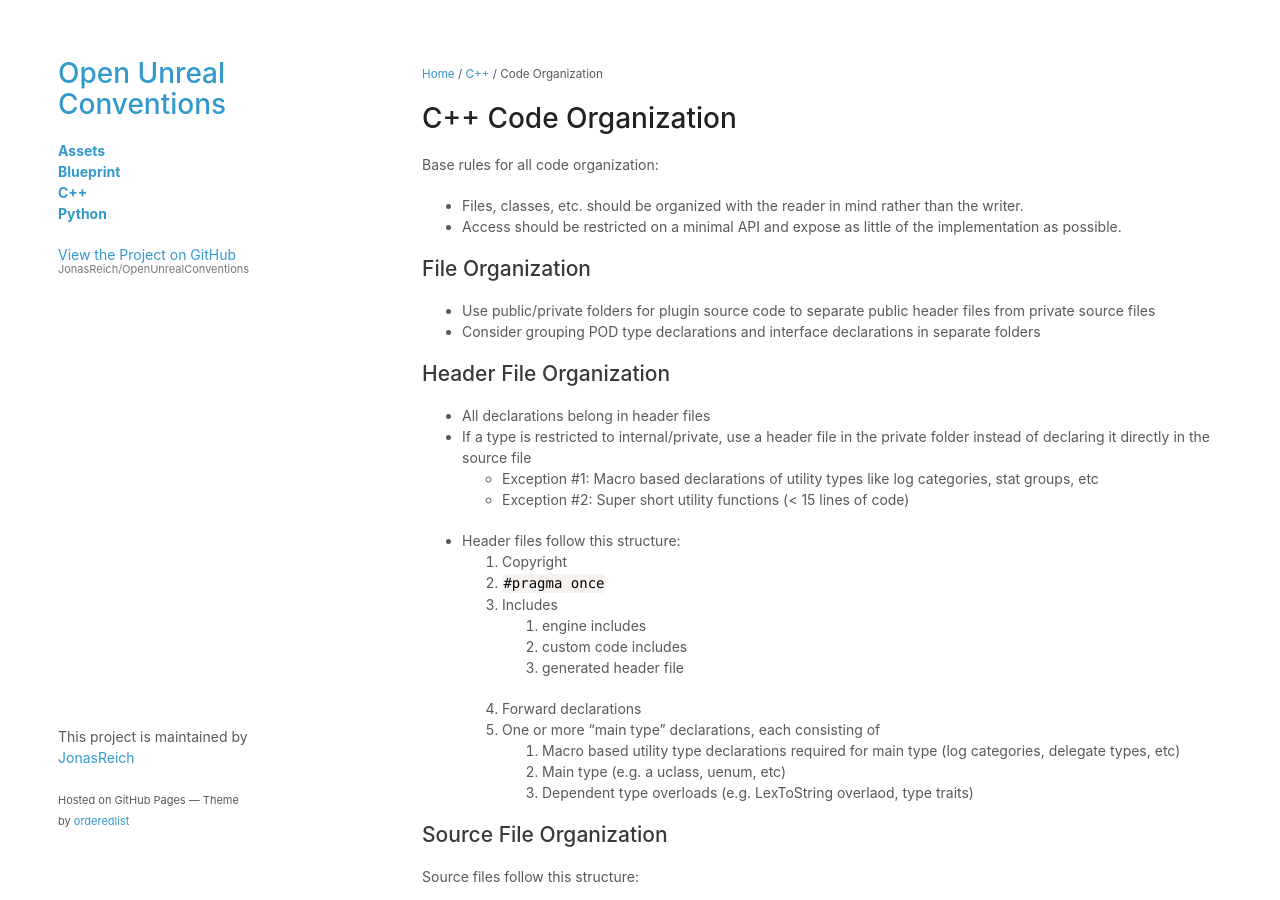
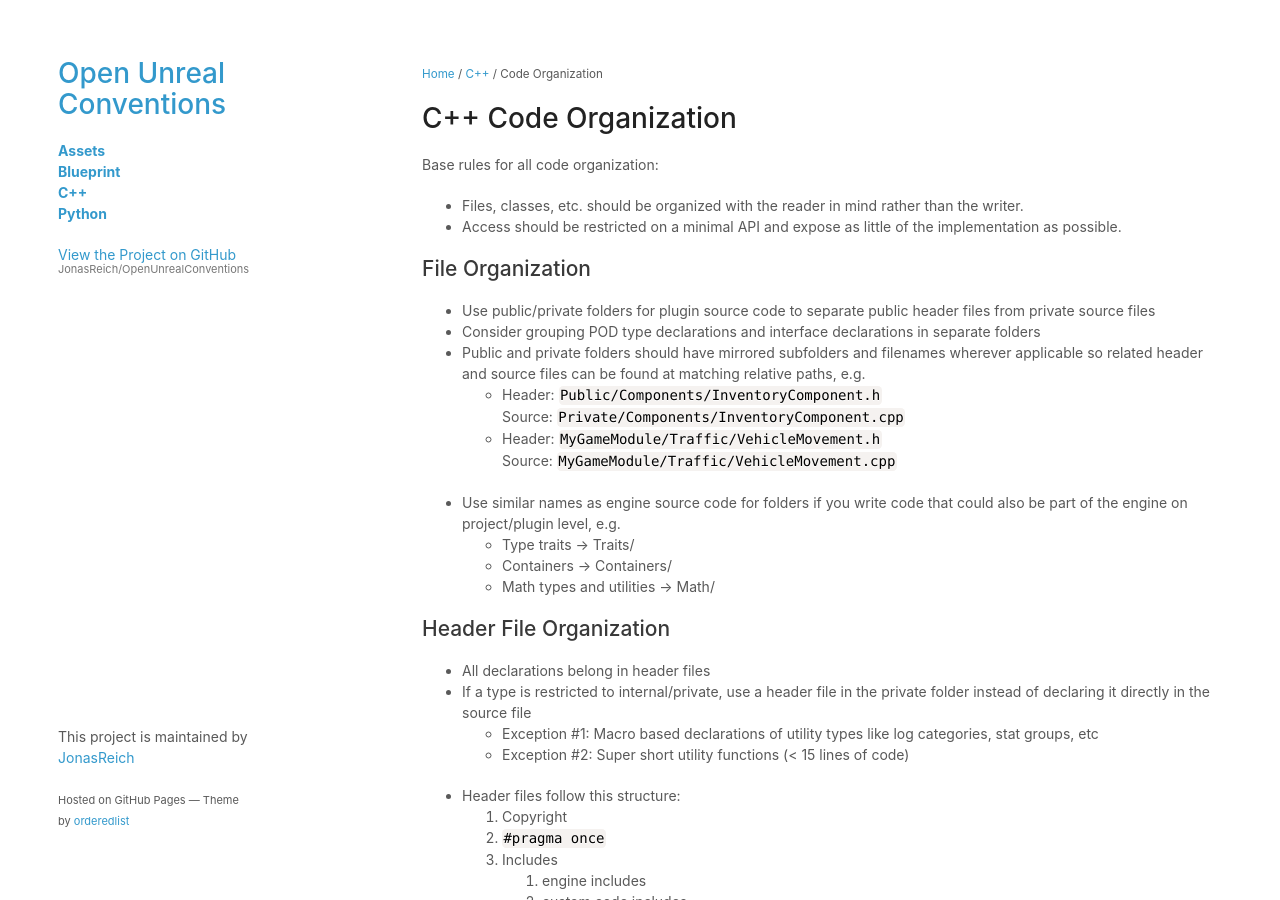
Before and after one commit to JonasReich/OpenUnrealConventions, a Jekyll site: the page built from C++/CodeOrganization.md, in a window 1280 px wide and 900 px high. Built offline with Jekyll 4.4.1, drawn with Linux system fonts in a browser that asks for light colours; our own code applies the rules of GitHub Pages for plain Markdown files; a script that is not in the unit is left out; the repository's description, which GitHub fills in, is left out; some of the changed text lies outside the part shown.

Commit message:
Added organziation rules for header and source files

```diff
--- a/C++/CodeOrganization.md
+++ b/C++/CodeOrganization.md
@@ -10,6 +10,13 @@ Base rules for all code organization:
 
 - Use public/private folders for plugin source code to separate public header files from private source files
 - Consider grouping POD type declarations and interface declarations in separate folders
+- Public and private folders should have mirrored subfolders and filenames wherever applicable so related header and source files can be found at matching relative paths, e.g.
+    - Header: ``Public/Components/InventoryComponent.h``<br>Source: ``Private/Components/InventoryComponent.cpp``
+    - Header: ``MyGameModule/Traffic/VehicleMovement.h``<br>Source: ``MyGameModule/Traffic/VehicleMovement.cpp``
+- Use similar names as engine source code for folders if you write code that could also be part of the engine on project/plugin level, e.g.
+    - Type traits -> Traits/
+    - Containers -> Containers/
+    - Math types and utilities -> Math/
 
 ## Header File Organization
 
@@ -76,3 +83,11 @@ Use the following sorting of members:
 - using namespace rules:
     - Do not put "using" namespace declarations in the global scope, even in a .cpp file (it will cause problems with UE4s "unity" build system.)
     - It is fine to put using declarations within another namespace or function body
+
+## Utility Functions
+
+- Utility functions to be used for similar things should be grouped together
+    - as static class members of a class called FFooUtils
+    - OR as free functions in a namespace called FooUtils
+
+- Very isolated utility functions, especially template functions that replicate the functionality of std functions can go into global namespace, e.g. from engine source code: ``MoveTemp<T>()``, ``StaticCast<T>()``, ``NewObject<T>()``, etc.
```
